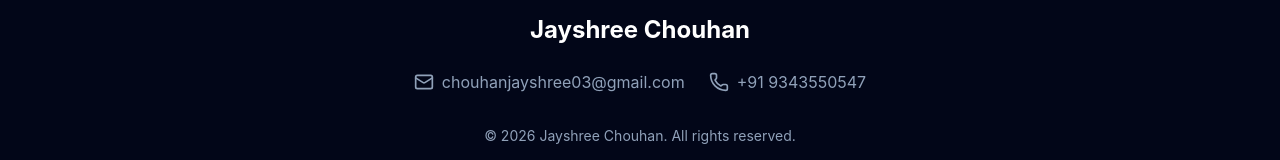
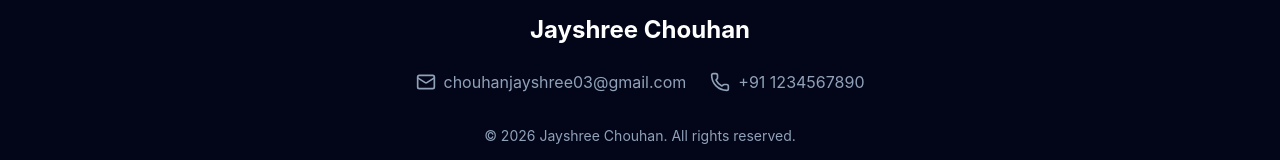
Before and after one commit to jayshrichouhan/My-Portfolio, a React (Vite) app: page / in a window 1280 px wide. Shown: the part 3006-3166 px from the top of the page. Built offline with nearby package versions, Linux system fonts and the light colour scheme.

Commit message:
anothernumchange

```diff
--- a/src/App.jsx
+++ b/src/App.jsx
@@ -257,9 +257,9 @@ const App = () => {
               <Mail className="w-5 h-5 mr-2" />
               chouhanjayshree03@gmail.com
             </a>
-            <a href="tel:+919343550547" className="hover:text-white transition-colors flex items-center">
+            <a href="tel:+911234567890" className="hover:text-white transition-colors flex items-center">
               <Phone className="w-5 h-5 mr-2" />
-              +91 9343550547
+              +91 1234567890
             </a>
           </div>
           <p className="text-sm">
```
